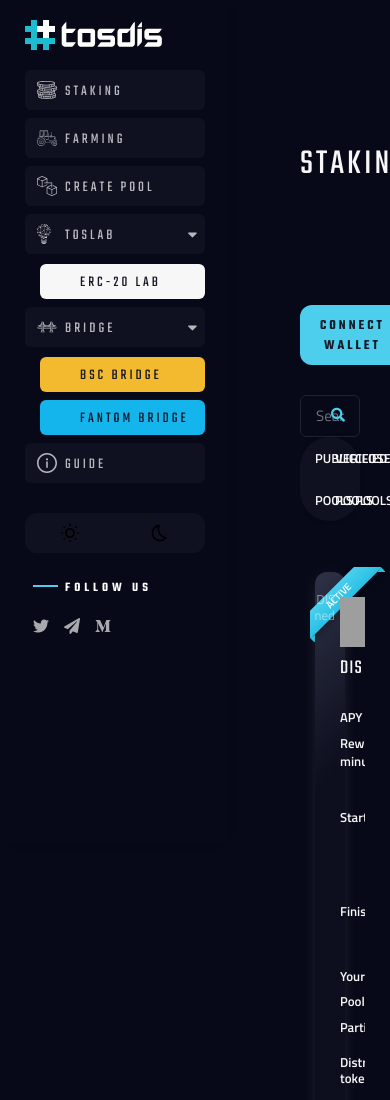
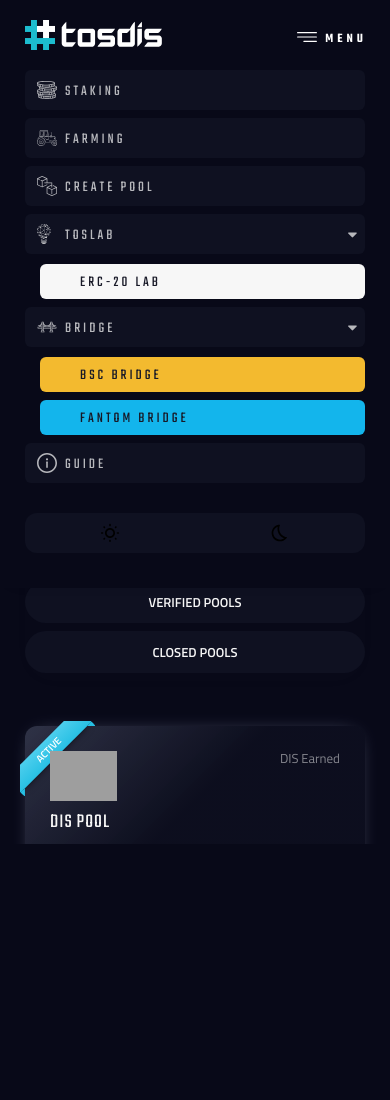
Before and after one commit to OkiemuteGold/tosdis, a plain HTML site: page index.html in a window 390 px wide. Shown: the top 1100 px of the page. After the commit the page ends 844 px from the top, so only its background shows below. Drawn offline with nearby package versions, Linux system fonts and the light colour scheme; grey boxes are pictures that could not be loaded; a web font is replaced by a local one.

Commit message:
finished responsiveness

```diff
--- a/css/components/content.css
+++ b/css/components/content.css
@@ -8,8 +8,8 @@
   /* Take the remaining width */
   /* flex: 1; */
 
-  /* Make it scrollable */
   overflow: auto;
+  height: 100vh;
 }
 
 .content_theme {
@@ -42,16 +42,13 @@
   content: "\ea88";
 }
 
-.main_section {
-  margin-bottom: 30px;
-  position: relative;
-}
-
 /* top_title_section */
 .main_section {
   display: flex;
   justify-content: space-between;
   align-items: center;
+  margin-bottom: 30px;
+  position: relative;
 }
 
 .main_title {
@@ -345,6 +342,7 @@
   letter-spacing: 1px;
   font-size: 20px;
   font-family: var(--fontTeko);
+  margin-bottom: 0;
 }
 
 .pool_earning {
@@ -357,8 +355,8 @@
   /* color: #8b9198; */
   color: rgba(255, 255, 255, 0.5);
   position: absolute;
-  top: 20px;
-  right: 30px;
+  top: 25px;
+  right: 25px;
 }
 
 .yield_box {
@@ -463,6 +461,84 @@
   .main_section {
     flex-direction: column;
     align-items: flex-start;
+    justify-content: center;
+  }
+
+  .main_title {
+    order: 1;
+    margin-top: 20px;
+  }
+
+  .select_network_section {
+    width: 100%;
     justify-content: space-between;
+    order: 0;
+  }
+
+  .cards {
+    margin-left: 0px;
+    margin-right: 0px;
+  }
+
+  .card_content {
+    padding: 35px 20px 20px;
   }
 }
+
+@media screen and (max-width: 769px) {
+  /* .main_content_container {
+        order: 1;
+    } */
+
+  .pools_tab {
+    margin-top: 20px;
+  }
+
+  .pools {
+    margin-bottom: 10px;
+  }
+
+  .card_content {
+    padding: 25px;
+  }
+}
+
+@media screen and (max-width: 426px) {
+  .select_network_section,
+  .main_title {
+    flex-direction: column;
+    align-items: stretch;
+  }
+
+  .connect_wallet_btn,
+  .network_change fieldset {
+    display: block;
+    width: 100%;
+    margin: auto;
+  }
+
+  .network_change fieldset {
+    margin: 20px auto;
+  }
+
+  .pools_tab .pools {
+    flex-direction: column;
+    justify-content: center;
+    align-items: center;
+    background-color: transparent;
+    margin-top: 20px;
+  }
+
+  .pools_tab .pools li {
+    width: 100%;
+    background-color: #0f1121;
+    border-radius: 30px;
+    margin-bottom: 8px;
+  }
+
+  .main_title p {
+    margin-left: 0;
+    padding-left: 0;
+    border-left: none;
+  }
+}
--- a/css/components/header.css
+++ b/css/components/header.css
@@ -286,3 +286,44 @@
 #handles ul li a:hover {
   color: #fff;
 }
+
+.mobile_menu_toggler {
+  display: none;
+}
+
+@media screen and (max-width: 769px) {
+  .container_sidebar {
+    height: initial;
+    padding-bottom: 5px;
+    z-index: 10;
+  }
+
+  .mobile_menu_toggler {
+    position: absolute;
+    right: -3px;
+    top: 0;
+    display: block;
+  }
+
+  .navbar-toggler {
+    padding: 0.25rem 0;
+  }
+
+  .mobile_menu_toggler svg {
+    fill: #fff;
+  }
+
+  .mobile_menu_toggler span {
+    font-size: 13px;
+    font-family: var(--fontTeko);
+    letter-spacing: 4px;
+    text-transform: uppercase;
+    font-weight: 600;
+    color: #fff;
+    margin-left: 4px;
+  }
+
+  #handles {
+    display: none;
+  }
+}
--- a/css/main.css
+++ b/css/main.css
@@ -148,3 +148,17 @@
   transition: all var(--transition);
   -webkit-transition: var(--transition);
 }
+
+@media screen and (max-width: 769px) {
+  .container_sidebar,
+  .main_content_container {
+    width: 100%;
+    display: block;
+    margin: 0;
+    padding-left: 25px;
+    padding-right: 25px;
+  }
+  .main_content_container {
+    padding-top: 200px;
+  }
+}
--- a/index.html
+++ b/index.html
@@ -108,8 +108,56 @@
                     </a>
                 </div>
 
+                <div class="mobile_menu_toggler">
+                    <button class="navbar-toggler" type="button" data-toggle="collapse" data-target="#navbarToggleExternalContent"
+                        aria-controls="navbarToggleExternalContent" aria-expanded="false" aria-label="Toggle navigation">
+                        <!-- <span class="navbar-toggler-icon"> -->
+                            <svg xml:space="preserve" xmlns:xlink="http://www.w3.org/1999/xlink" id="Capa_1"
+                                style="enable-background:new 0 0 384.97 384.97;" version="1.1" viewBox="0 0 384.97 384.97" x="0px"
+                                xmlns="http://www.w3.org/2000/svg" y="0px">
+                                <g>
+                                    <g id="Menu_1_">
+                                        <path
+                                            d="M12.03,120.303h360.909c6.641,0,12.03-5.39,12.03-12.03c0-6.641-5.39-12.03-12.03-12.03H12.03 c-6.641,0-12.03,5.39-12.03,12.03C0,114.913,5.39,120.303,12.03,120.303z">
+                                        </path>
+                                        <path
+                                            d="M372.939,180.455H12.03c-6.641,0-12.03,5.39-12.03,12.03s5.39,12.03,12.03,12.03h360.909c6.641,0,12.03-5.39,12.03-12.03 S379.58,180.455,372.939,180.455z">
+                                        </path>
+                                        <path
+                                            d="M372.939,264.667H132.333c-6.641,0-12.03,5.39-12.03,12.03c0,6.641,5.39,12.03,12.03,12.03h240.606 c6.641,0,12.03-5.39,12.03-12.03C384.97,270.056,379.58,264.667,372.939,264.667z">
+                                        </path>
+                                    </g>
+                                    <g></g>
+                                    <g></g>
+                                    <g></g>
+                                    <g></g>
+                                    <g></g>
+                                    <g></g>
+                                </g>
+                                <g></g>
+                                <g></g>
+                                <g></g>
+                                <g></g>
+                                <g></g>
+                                <g></g>
+                                <g></g>
+                                <g></g>
+                                <g></g>
+                                <g></g>
+                                <g></g>
+                                <g></g>
+                                <g></g>
+                                <g></g>
+                                <g></g>
+                            </svg>
+
+                            <!-- </span> -->
+                        <span>Menu</span>
+                    </button>
+                </div>
+
                 <nav id="main_menu">
-                    <ul>
+                    <ul id="navbarToggleExternalContent" class="collapse show">
                         <li>
                             <a href="" class="nav_link">
                                 <span>
@@ -1209,7 +1257,6 @@
                         </a>
 
                         <div class="network_change">
-                            <!-- <h4>Select Network</h4> -->
                             <fieldset>
                                 <legend>Select Network</legend>
 
@@ -1243,7 +1290,7 @@
 
                 <div class="search_section">
                     <div class="row">
-                        <div class="input_box col-12 col-md-6 col-lg-7">
+                        <div class="input_box col-12 col-lg-5 col-xl-7">
                             <i class="fas fa-search"></i>
 
                             <input class="form-control" autocapitalize="off" autocorrect="off" id="search_input"
@@ -1251,7 +1298,7 @@
                                 aria-expanded="false">
                         </div>
 
-                        <div class="pools_tab col-12 col-md-6 col-lg-5">
+                        <div class="pools_tab col-12 col-lg-7 col-xl-5">
                             <ul class="pools">
                                 <li>
                                     <input
@@ -1296,7 +1343,6 @@
                                 </div>
 
                                 <div class="pool_earning">
-                                    <h2 title="undefined"></h2>
                                     <h4>DIS Earned</h4>
                                 </div>
 
@@ -1366,12 +1412,11 @@
 
                             <div class="card_content">
                                 <div class="title">
-                                    <img height="60" src="https://tosdis.finance/images/tosdislogo.svg">
+                                    <img height="60" src="https://s2.coinmarketcap.com/static/img/coins/64x64/7348.png">
                                     <h3>PRT POOL</h3>
                                 </div>
 
                                 <div class="pool_earning">
-                                    <h2 title="undefined"></h2>
                                     <h4>PRT Earned</h4>
                                 </div>
 
@@ -1441,12 +1486,11 @@
 
                             <div class="card_content">
                                 <div class="title">
-                                    <img height="60" src="https://tosdis.finance/images/tosdislogo.svg">
+                                    <img height="60" src="https://svgshare.com/i/Vei.svg">
                                     <h3>BART POOL</h3>
                                 </div>
 
                                 <div class="pool_earning">
-                                    <h2 title="undefined"></h2>
                                     <h4>BART Earned</h4>
                                 </div>
 
```
